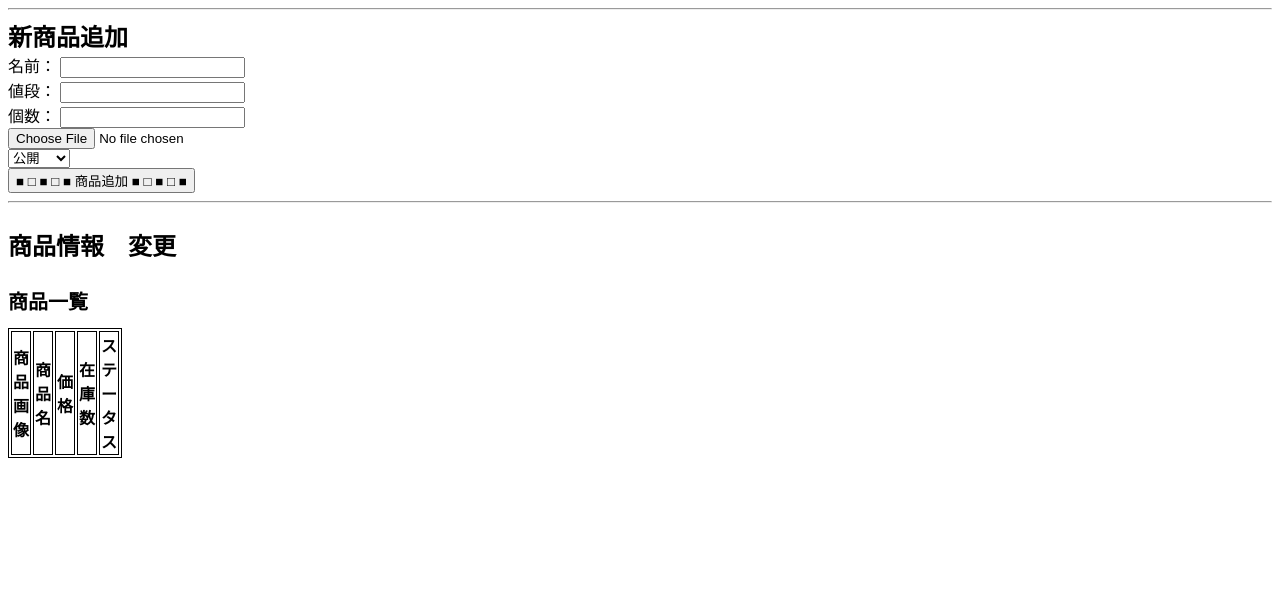
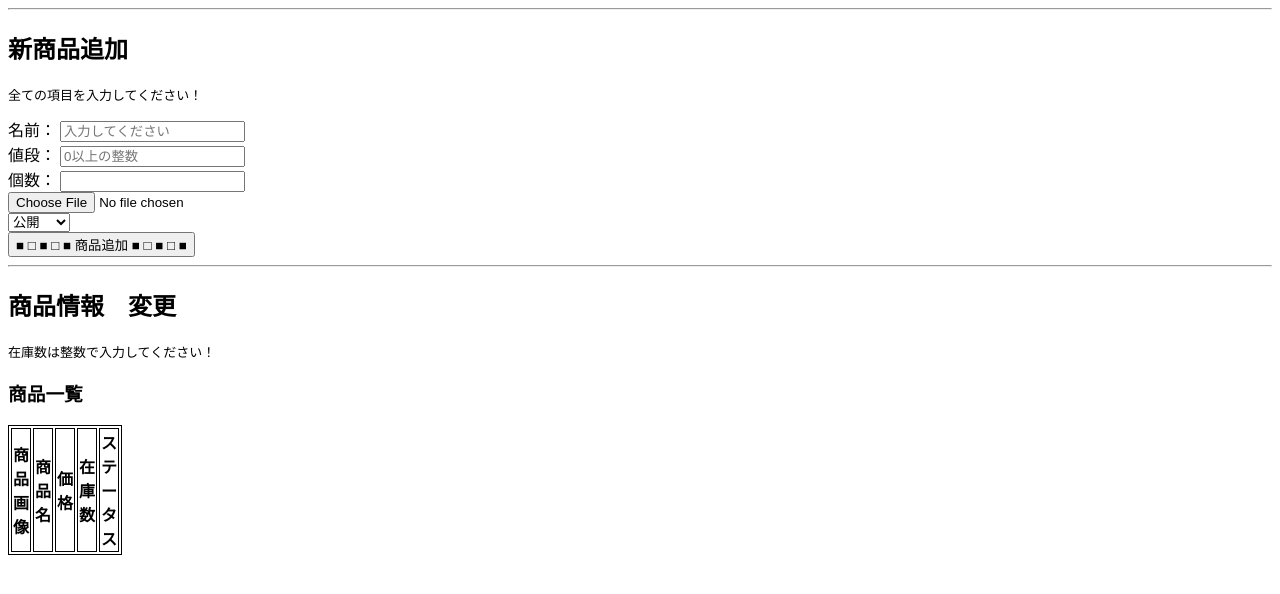
Before and after one commit to mio-murofushi/codecamp_practice18, a Flask app: page /manegiment in a window 1280 px wide. Shown: the top 594 px of the page. Run offline with Flask 2, Linux system fonts and the light colour scheme; data that the repository does not hold is empty.

```diff
--- a/app.py
+++ b/app.py
@@ -13,7 +13,6 @@ host = 'localhost' # データベースのホスト名又はIPアドレス
 username = 'root'  # MySQLのユーザ名
 passwd   = 'Mimu1997'    # MySQLのパスワード
 dbname   = 'my_database'    # データベース名
-
 
 app = Flask(__name__)
 
@@ -92,6 +91,7 @@ def manegiment():
             change_stock_query=F"UPDATE manegiment_drink_number SET drink_number='{new_stock}' WHERE drink_id = '{change_id}'"
             cursor.execute(change_stock_query)
             cnx.commit()
+            mes="在庫の更新が行われました。"
 
         # 公開非公開のボタンを押された場合
         if "status" in request.form.keys():
@@ -100,6 +100,7 @@ def manegiment():
                 change_status_query=F"UPDATE drink_data SET publicprivate='{change_status}' WHERE drink_id = '{status_id}'"
                 cursor.execute(change_status_query)
                 cnx.commit()
+                mes = "公開非公開の情報が更新されました。"
 
         # クエリ実行
         cursor = cnx.cursor()
@@ -112,6 +113,7 @@ def manegiment():
             order_manegiment.append(item)
 
         params = {
+            "mes":mes,
             "order_manegiment" : order_manegiment
         }
         #ローカルフォルダから画像を配列にいれる
@@ -145,6 +147,8 @@ def buy():
 
     buy_drink_order="" #購入商品
     buy_drink_number="" #購入商品の現在庫
+    buy_drink_photo = "" #購入商品の写真選択
+
 
     # 購入ボタン選択、投入金額・購入商品情報の取得
     if "add_price" in request.form.keys() and "buy_order" in request.form.keys():
@@ -179,6 +183,7 @@ def buy():
                 buy_order = '0'
             if item["drink_id"] == int(buy_order):
                 buy = item
+                buy_drink_photo = buy["drink_photo"]
                 buy_drink_order = item["drink_name"]
                 buy_drink_number = buy["drink_number"]
                 update_drink_number = buy["drink_number"] -1
@@ -227,6 +232,7 @@ def buy():
 
         params = {
             "order_drink_data" : order_drink_data,
+            "buy_drink_photo" : buy_drink_photo,
             "add_price":add_price,
             "buy_order":buy_order,
             "mes" : mes
--- a/templates/Manegiment_Vendingmachine.html
+++ b/templates/Manegiment_Vendingmachine.html
@@ -17,18 +17,19 @@
     <body>
         <!-- hr:線をひく-->
         <hr>
-        <font size="5">
-        <b><p1>新商品追加</p1></b>
+        <b><h2>新商品追加</h2></b>
+        {% if  mes %}
+            <p>{{ mes }}</p>
+        {% endif %}
+        <font size="2">
+        <p>全ての項目を入力してください！</p>
         </font>
-        {% if  mes %}
-            {{ mes }}
-        {% endif %}
         <form method="post" enctype="multipart/form-data">
             <label for="order_name">名前：</label>
-            <input name="order_name">
+            <input name="order_name" placeholder="入力してください">
             <br><label for="order_price">値段：</label>
-            <input name="order_price">
-            <br><label for="order_number">個数：</label>
+            <input name="order_price" placeholder="0以上の整数">
+            <br><label for="order_number" placeholder="0以上の整数">個数：</label>
             <input name="order_number">
 
             <!-- ファイル選択 -->
@@ -44,12 +45,14 @@
             <br><button type="submit" name="add">■ □ ■ □ ■ 商品追加 ■ □ ■ □ ■</button>
         </form>
         <hr>
-        <font size="5">
-        <b><p>商品情報　変更</p></b>
+        <b><h2>商品情報　変更</h2></b>
+        <font size="2">
+        <div>
+            <p>在庫数は整数で入力してください！</p>
+        </div>
         </font>
-        <font size="1">
-        <h1>商品一覧</h1>
-        </font>
+        <h3>商品一覧</h3>
+
         <table width="100" height="100">
         <tr>
             <th>商品画像</th>
```
Also changed, not shown: templates/Vendingmachine_result.html (+4 -6 lines).
